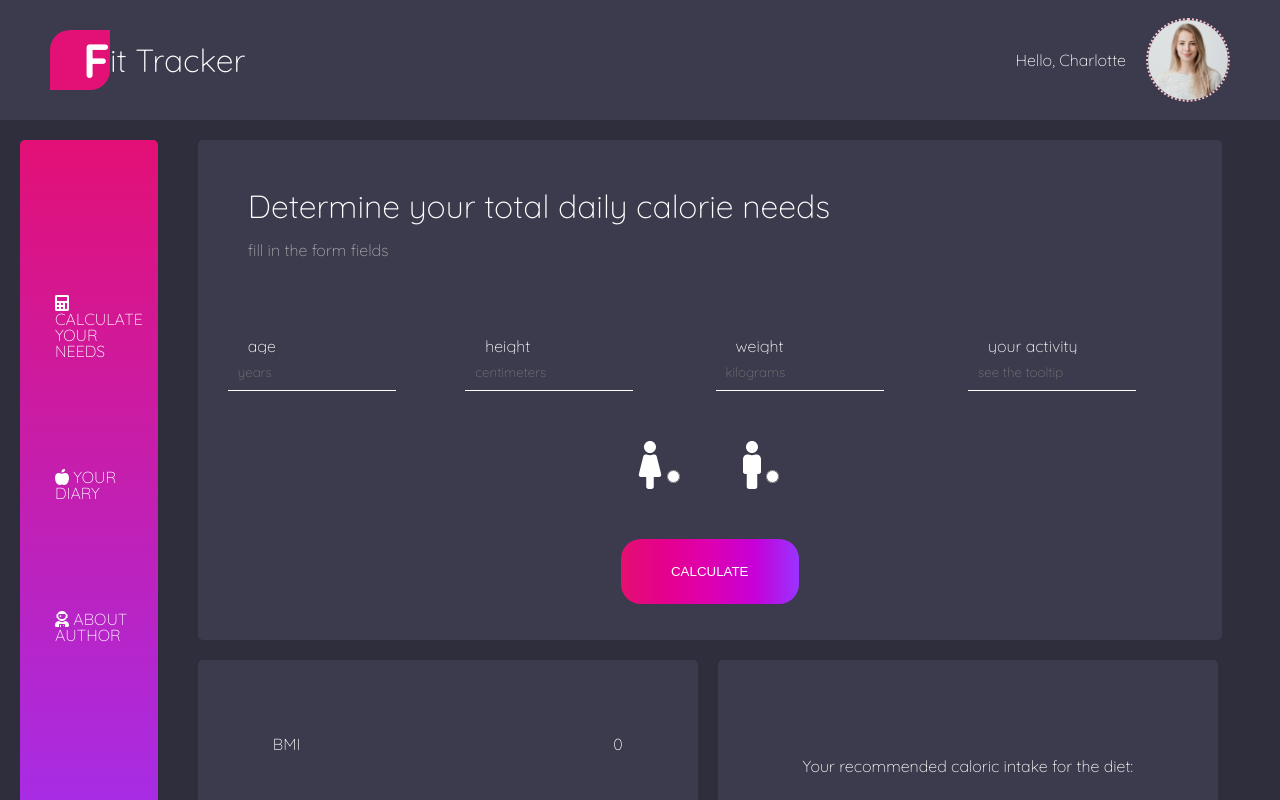
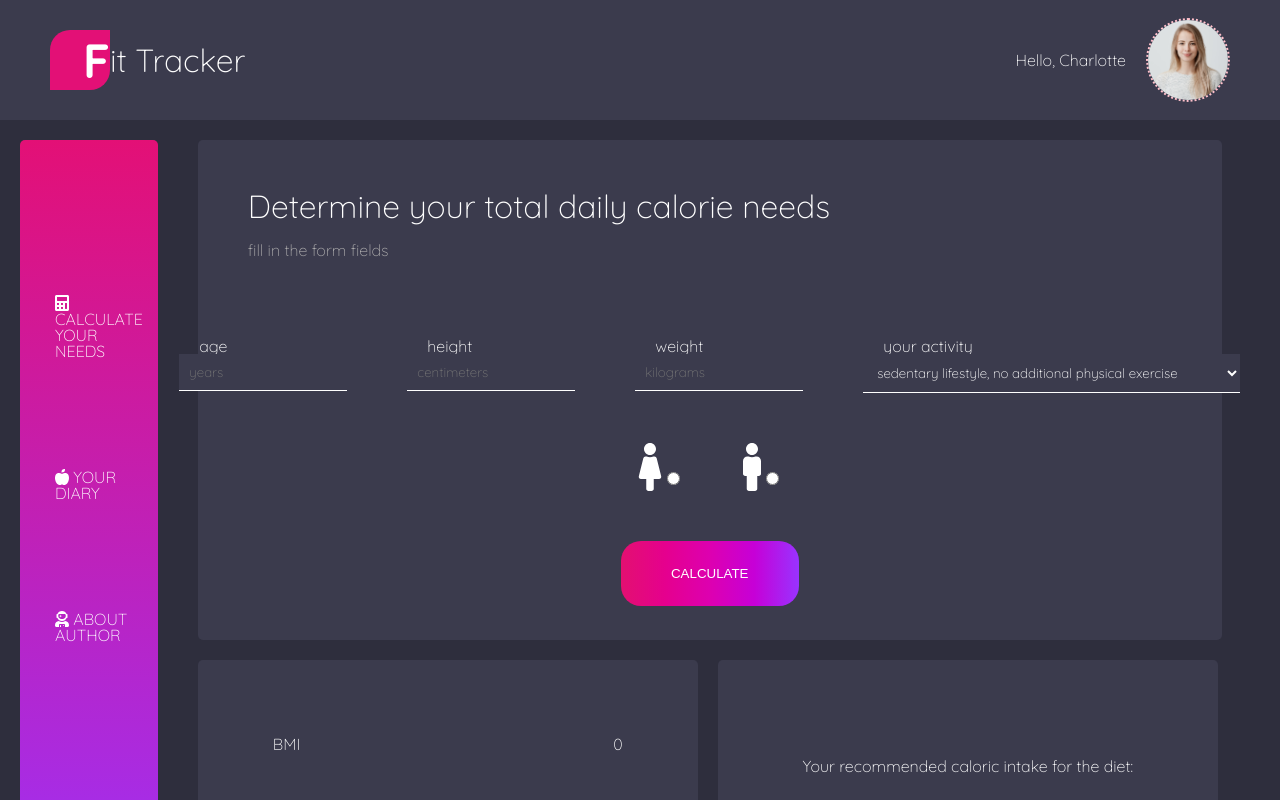
Before and after one commit to jaremkiwkupka/FitTracker, a React (Create React App) app in the folder fittracker/: page / in a window 1280 px wide. Shown: the top 800 px of the page. Built offline with nearby package versions, Linux system fonts and the light colour scheme.

Commit message:
Count CPM index depending on chosen activity level

```diff
--- a/fittracker/src/components/Container/Calculations/Form/Form.js
+++ b/fittracker/src/components/Container/Calculations/Form/Form.js
@@ -40,6 +40,14 @@ export const Form = () => {
         console.log("male " + maleChecked);
     };
 
+    const pal = [
+        {id: 1, desc: "sedentary lifestyle, no additional physical exercise", val: 1.2},
+        {id: 2, desc: "a lot of exercise during the day, light workouts", val: 1.5},
+        {id: 3, desc: "a lot of exercise during the day, heavy regular workouts", val: 1.8},
+        {id: 4, desc: "standing work,  light workouts", val: 2.1},
+        {id: 5, desc: "physical work, heavy workouts", val: 2.4}
+    ];
+
     const calculate = (e) => {
         e.preventDefault();
 
@@ -54,7 +62,8 @@ export const Form = () => {
         }
 
         //Calculate CPM
-        setCpm((form.activity * ppm).toFixed(0));
+        const activityLevel = document.getElementById("activity-levels").value;
+        setCpm((activityLevel * ppm).toFixed(0));
 
         //Calculate Caloric Content of Diet
         setCaloricContent((cpm * 0.8).toFixed(0));
@@ -81,7 +90,11 @@ export const Form = () => {
                             </div>
                             <div className="form-fields--item">
                                 <label className="form-fields--label">Your activity</label>
-                                <input className="form-fields--input" type="number" name="activity" placeholder="see the tooltip" value={form.activity} onChange={handleChange}/>
+                                <select className="form-fields--select" id="activity-levels">
+                                    value={form.activity}
+                                    onChange={handleChange}
+                                    {pal.map((el, id) => <option value={el.val} key={el.id}>{el.desc}</option>)}
+                                </select>
                             </div>
                         </div>
                         <SexIcons female={form.female} male={form.male} getFemale={handleFemaleChange} getMale={handleMaleChange}/>
```
